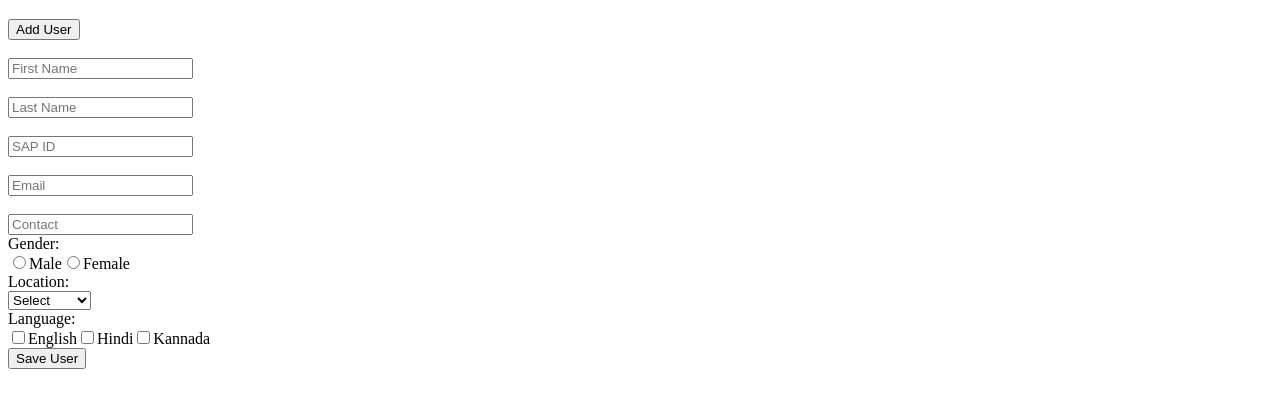
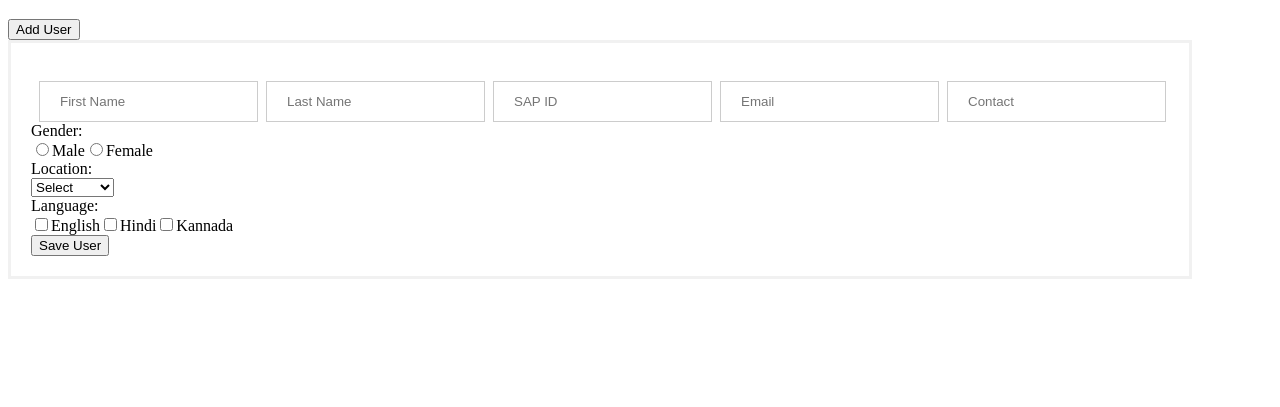
Before and after one commit to venkubilagi/session1, a plain HTML site: page index.html in a window 1280 px wide. Both pictures are taken after a click on the button "Add User". Shown: the part 61-468 px from the top of the page. Drawn offline with Linux system fonts and the light colour scheme; no server answers.

Commit message:
form reset is fixed

```diff
--- a/index.html
+++ b/index.html
@@ -18,18 +18,19 @@ tr:nth-child(even) {
   background-color: #dddddd;
 }
 
-/*input[type=text], input[type=email] {
+input[type=text], input[type=email] {
   padding: 12px 20px;
   display: inline-block;
   border: 1px solid #ccc;
   box-sizing: border-box;
+  margin-left: 8px;
 }
 
 form {
   border: 3px solid #f1f1f1;
   padding: 20px;
-  width: 50%;
-}*/
+  width: 90%;
+}
 
 </style>
 </head>
@@ -48,13 +49,14 @@ form {
       language: "Language"
 	};
 
-	const FORM_FDS = {
+	const FORM_FIELDS = {
 	  name: {
 	  	type: "input",
 	  	attrs: {
 	  		type: "text",
 		  	name: "name",
-		  	placeholder: "First Name"
+		  	placeholder: "First Name",
+		  	value: ''
 	  	}
 	  },
       lastName: {
@@ -62,7 +64,8 @@ form {
 	  	attrs: {
 	  		type: "text",
 		  	name: "lastName",
-		  	placeholder: "Last Name"
+		  	placeholder: "Last Name",
+		  	value: ''
 		}
 	  },
       sapId: {
@@ -70,7 +73,8 @@ form {
 	  	attrs: {
 	  		type: "text",
 		  	name: "sapId",
-		  	placeholder: "SAP ID"
+		  	placeholder: "SAP ID",
+		  	value: ''
 		}
 	  },
       email: {
@@ -78,7 +82,8 @@ form {
 	  	attrs: {
 	  		type: "email",
 		  	name: "email",
-		  	placeholder: "Email"
+		  	placeholder: "Email",
+		  	value: ''
 		}
 	  },
       contact: {
@@ -86,7 +91,8 @@ form {
 	  	attrs: {
 	  		type: "text",
 		  	name: "contact",
-		  	placeholder: "Contact"
+		  	placeholder: "Contact",
+		  	value: ''
 		}
 	  },
       gender: {
@@ -115,7 +121,8 @@ form {
 	  	type: "checkbox",
 	  	attrs: {
 	  		type: "checkbox",
-	  		name: "language"
+	  		name: "language",
+	  		value: ''
 	  	},
 	  	options: {
 	  		English: "English",
@@ -136,6 +143,7 @@ form {
 
 	function showHideUserForm() {
 	  var x = document.getElementById("userForm");
+	  x.reset();
 	  if (x.style.display === "none") {
 	    x.style.display = "block";
 	  } else {
@@ -224,7 +232,8 @@ form {
 				var userLang = userObj['language'];
 	            language.forEach((lang) => {
 	                if (userLang.includes(lang.value)) {
-	                    document.getElementsByName(lang.name)[0].checked = true;
+	                	var test = document.querySelector('input[value="'+lang.value+'"][type="checkbox"]');
+	                    test.checked = true;
 	                }
 	            })
 			}
@@ -427,7 +436,7 @@ form {
 	}
 
 	function createAddUserForm(userObj) {
-		var fildesObj = FORM_FDS;
+		var fildesObj = FORM_FIELDS;
 		var form = document.createElement("form");
 		form.setAttribute("action", "#");
 		form.setAttribute("name", "");
@@ -435,19 +444,21 @@ form {
 		form.style.display = "none";
 
 		var br = document.createElement("br");
+		form.appendChild(br.cloneNode());
 		for (const property in fildesObj) {
 			var seleField = fildesObj[property];
 
 		  	if (seleField['type'] == 'input') {
-		  		form.appendChild(br.cloneNode());
+		  		//form.appendChild(br.cloneNode());
 		  		var val = getFieldValue(userObj, property);
 		  		if(val != null) {
 		  			seleField['attrs'].value = val;
 		  		}
 			  var formFld = createElement(seleField['type'], '', seleField['attrs']);
 			  form.appendChild(formFld);
+			  //form.appendChild(br.cloneNode());
+			} else if(seleField['type'] == 'radio') {
 			  form.appendChild(br.cloneNode());
-			} else if(seleField['type'] == 'radio') {
 			  form.appendChild(createElement('label', 'Gender:'));
 			  form.appendChild(createElementRadio());
 			} else if(seleField['type'] == 'checkbox') {
```
Also changed, not shown: db.json (+14 -0 lines).
